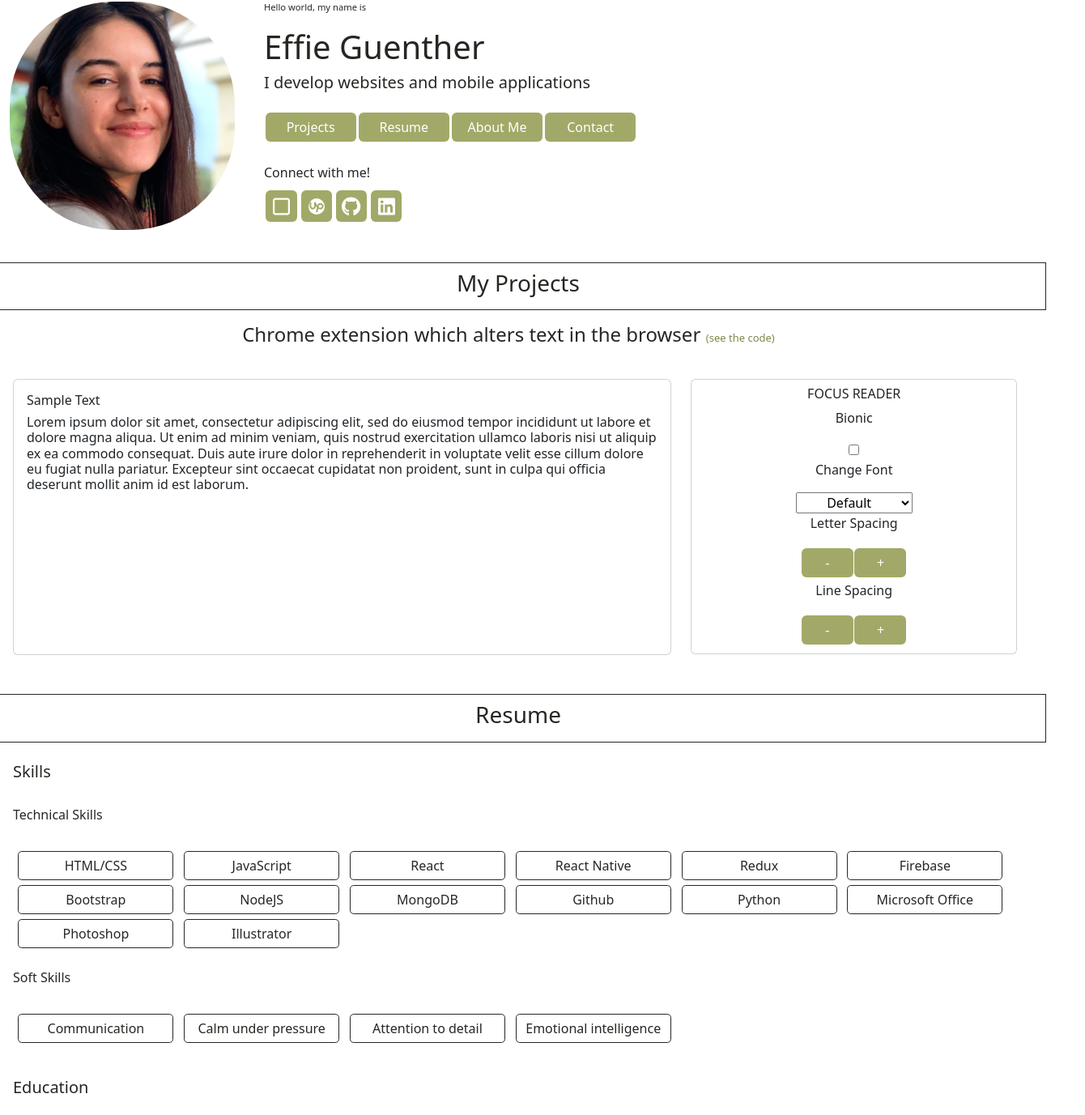
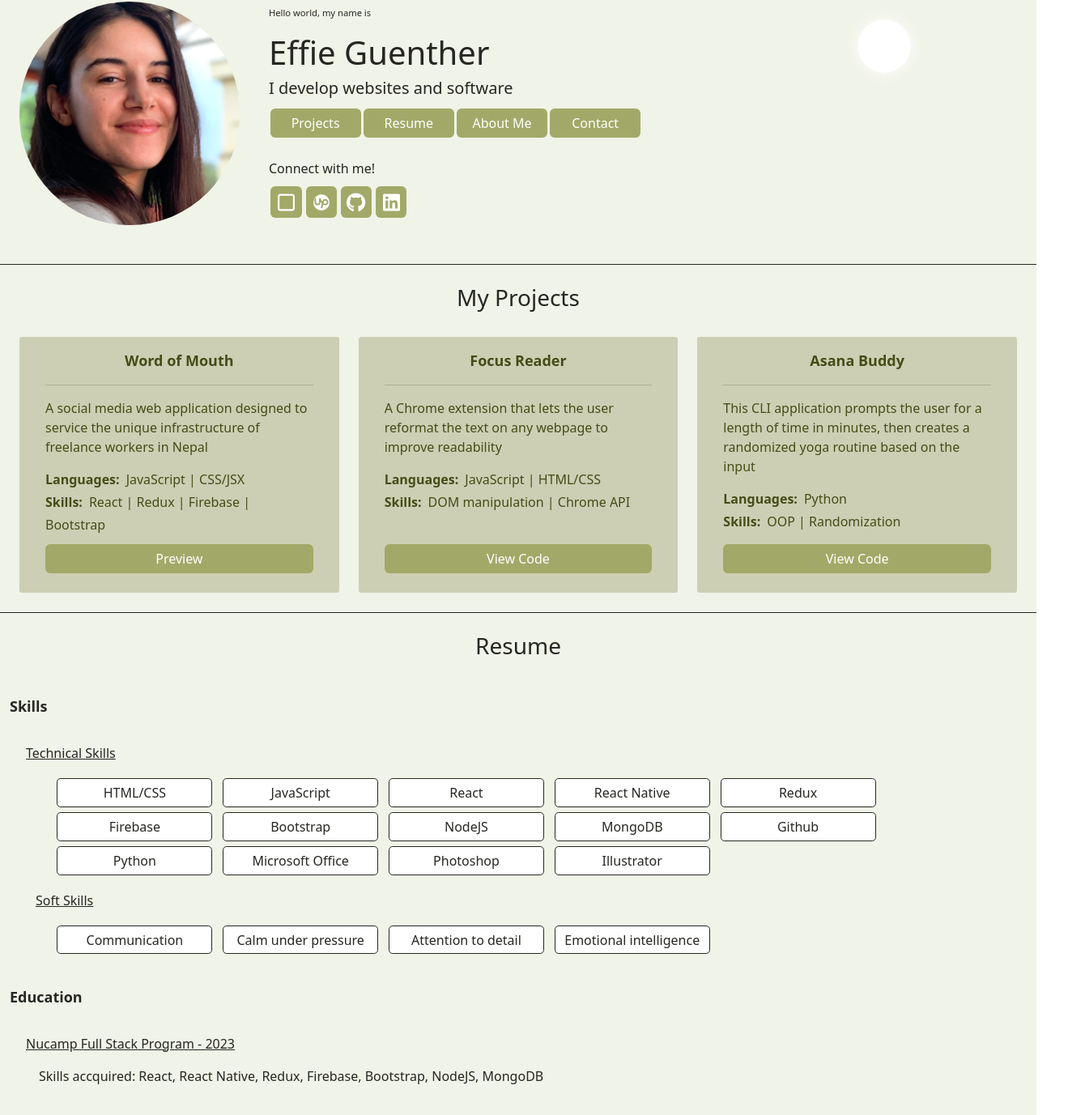
Before and after one commit to effieguenther/portfolio-website, a React (Create React App) app: page /projects in a window 1280 px wide. Shown: the part 92-1469 px from the top of the page at 81% size, 1340 px wide, since content can reach past the window. Built offline with nearby package versions, Linux system fonts and the light colour scheme.

Commit message:
styles and animation

```diff
--- a/src/App.css
+++ b/src/App.css
@@ -7,7 +7,7 @@ p {
 }
 
 img {
-  border-radius: 8em;
+  border-radius: 10em;
   margin: 1em;
 }
 
@@ -21,42 +21,71 @@ img {
 
 
 .light {
-  background-color: white;
+  background-color: #f0f3e7;
   color: #262622;
+  transition: background-color 2s, color 1s;
 }
 
 .light a {
-  color: #7F8748;
+  color: #cdcfb4;
+  transition: all 1s;
 }
 
 .light.section-header {
-  background-color: white;
   color: #262622;
-  border: 1px solid #262622;
+  border-top: 1px solid #262622;
+  transition: all 2s
 }
 
 .light .btn {
   background-color: #A2A968;
+  color: white;
   border: none;
+  transition: all 1s
 }
 
 .light .btn:hover {
   background-color: #757e3b;
   color: white;
-  border: none;
+  transition: all 1s
 }
 
 .light.header {
   background-color: #454c18;
+  transition: all 2s
 }
 
 .light.header-link {
   color: white;
+  transition: all 1s
 }
 
 .light .skills-list p {
   border: 1px solid #262622;
+  background-color: white;
+  transition: all 1s
 }
+
+.light .card {
+  background-color: #cdcfb4;
+  color: #454c18;
+  transition: all 1s
+}
+
+.light .project-card a {
+  color: #454c18;
+  transition: all 1s
+}
+
+.light .project-card .sub-header {
+  font-weight: bold;
+}
+
+.light .project-card .btn a {
+  color: white;
+  transition: all 1s;
+}
+
 
 /* ============ DARK THEME ============ */
 /*                c9c7cf
@@ -71,43 +100,63 @@ img {
 .dark {
   background-color: #151120;
   color: #c9c7cf;
+  transition: background-color 2s, color 1s;
 }
 
 .dark a {
   color: white;
+  transition: all 1s;
 }
 
 .dark.section-header {
   color: white;
-  border: 1px solid white;
+  border-top: 1px solid white;
+  transition: all 2s;
 }
 
 .dark .btn {
-  background-color: #c9c7cf;
-  color: #292243;
+  background-color: #a6a0b7;
+  color: #0f0f14;
+  transition: all 1s;
 }
 
 .dark .btn:hover {
   background-color: #7c768f;
-  color: white;
+  color: #0f0f14;
+  transition: all 1s;
 }
 
 .dark.header {
   background-color: #605A73;
+  transition: all 2s;
 }
 
 .dark .header-link {
   color: white;
+  transition: all 1s;
 }
 
 .dark .card {
-  background-color: #352f4b;
+  background-color: #312d3e;
   border: 1px solid #c9c7cf;
   color: #c9c7cf;
+  transition: all 1s;
 }
 
 .dark .skills-list p {
   border: 1px solid #c9c7cf;
+  background-color: #2b2837;
+  transition: all 1s;
+}
+
+.dark .project-card .btn a {
+  color: #0f0f14;
+  transition: all 1s;
+}
+
+.dark .project-card .sub-header {
+  color: white;
+  transition: all 1s
 }
 
 /* ================ LINK + BUTTON STYLING ============== */
@@ -137,30 +186,88 @@ img {
   width: 7em;
   margin: 0.1em 0.1em;
   border: none;
+  position:relative;
+  z-index: 5;
 }
 
-/* ============== HEADER STYLING ============ */
+/* ============== SECTION STYLING ============ */
 
 .section-header.row {
-  padding: 0.5em 0em;
+  padding-top: 1.5em;
   text-align: center
 }
 
-.project-header.row {
-  padding: 1em 0em;
-  text-align: center;
+#sun {
+  padding-right: 2em;
 }
 
-.project-header a {
+#sun img {
+  box-shadow: 0px 0px 20px white;
+  position: relative;
+  z-index: 0;
+}
+
+/* ============== PROJECT CARD STYLING ============ */
+
+div.projects.row {
+  margin: 1em 0em;
+}
+
+.projects .col-12, .col-6, .col-4 {
+  margin: 0.5em 0em;
+}
+
+.project-card.card {
+  margin: 0em;
+  padding: 1em 2em 0.5em 2em;
+  border-radius: 0.2em;
+  border: none;
+}
+
+.project-card .row {
+  margin-bottom: 2em;
+}
+
+.project-card .card-title {
+  font-weight: bold;
+  font-size: large;
+  text-align: center;
+  margin: 0em;
+}
+
+.project-card a {
   text-decoration: none;
-  font-size: small;
-  margin-left: 0.5em;
+}
+
+.project-card p {
+  margin-bottom: 0em;
+}
+
+.project-card .sub-header {
+  display: inline;
+  line-height: 0;
+}
+
+.project-card .skills-used {
+  display: inline;
+  padding-left: 0.5em;
+  line-height: 0;
+}
+
+.project-card .card-text {
+  margin-bottom: 1.5em;
+}
+
+.project-card .btn {
+  margin-top: auto;
+  margin-bottom: 1em;
+  width: 100;
 }
 
 /* ============== RESUME STYLING ============= */
 
-.skills-list {
-  margin-left: 1em;
+div.skills-list {
+  padding-left: 4em;
 }
 
 .skills-list p {
@@ -172,18 +279,25 @@ img {
   text-align: center;
 }
 
-.school-header {
-  margin: 0em 2em;
+p.big-header {
+  font-size: large;
+  padding-top: 2em;
   font-weight: bold;
 }
 
-.school-desc {
-  margin: 0em 0em 2em 3em;
+p.small-header {
+  padding-left: 2em;
+  padding-top: 1em;
+  text-decoration: underline;
+}
+
+p.school-desc {
+  padding-left: 3em;
 }
 
 p.story-desc {
-  width: 50em;
-  margin: 0em 1em 3em 3em;
+  padding-left: 3em;
+  padding-right: 2em;
 }
 
 /* CHROME EXTENSION STYLING */
--- a/src/components/Header.js
+++ b/src/components/Header.js
@@ -24,7 +24,7 @@ const Header = () => {
                     onClick={clickHandler}
                 >
                 {
-                    theme === 'light' ? ('dark mode') : ('light mode')
+                    theme === 'light' ? ('night mode') : ('day mode')
                 }
                 </Button>
             </Col>
--- a/src/components/Resume.js
+++ b/src/components/Resume.js
@@ -1,13 +1,11 @@
-import { Col, Row } from 'reactstrap';
+import { Row } from 'reactstrap';
 
 const Resume = () => {
     return (
         <>
-            <Row className='ms-1 mt-4'>
-                <h5>Skills</h5>
-            </Row>
-            <Row className='my-4 ms-1'>
-                <h6>Technical Skills</h6>
+            <Row>
+                <p className='big-header'>Skills</p>
+                <p className='small-header'>Technical Skills</p>
             </Row>
             <Row>
                 <div className='skills-list'>
@@ -27,9 +25,7 @@ const Resume = () => {
                     <p>Illustrator</p>
                 </div>
             </Row>
-            <Row className='ms-1 my-4'>
-                <h6>Soft Skills</h6>
-            </Row>
+            <p className='small-header'>Soft Skills</p>
             <Row>
                 <div className='skills-list'>
                     <p>Communication</p>
@@ -38,22 +34,18 @@ const Resume = () => {
                     <p>Emotional intelligence</p>
                 </div>
             </Row>
-            <Row className='ms-1 my-4'>
-                <h5 className='mt-3'>Education</h5>
-            </Row>
+            <p className='big-header'>Education</p>
             <Row>
-                <p className='school-header'>Nucamp Full Stack Program - 2023</p>
+                <p className='small-header'>Nucamp Full Stack Program - 2023</p>
                 <p className='school-desc'>Skills accquired: React, React Native, Redux, Firebase, Bootstrap, NodeJS, MongoDB</p>
-                <p className='school-header'>Boot.dev Backend Program - 2022</p>
+                <p className='small-header'>Boot.dev Backend Program - 2022</p>
                 <p className='school-desc'>Skills accquired: Python, JavaScript, OOP, Algorithms, Data Structures, HTTP</p>
-                <p className='school-header'>The University of Alabama - 2018</p>
+                <p className='small-header'>The University of Alabama - 2018</p>
                 <p className='school-desc'>B.S. with a Minor in Computer Science</p>
             </Row>
-            <Row className='ms-1'>
-                <h5>My Story</h5>
-            </Row>
+            <p className='big-header'>My Story</p>
             <Row>
-                <p className='story-desc'>After 4 years as a product developer for luxury fashion companies in New York City, I realized that I wanted a different career. I have always had an interest in coding since being on the robotics team in high school, and continued my study through a minor in college. I rekindled my love for software with the Boot.dev program, and really committed to this path after joning Nucamp's full stack course. Over the past year I have worked on my passion projects and started freelancing with Upwork.</p>
+                <p className='story-desc'>I have loved coding since joning the robotics team in high school and continued my computer science study through a minor in college. However, I was young and enticed by a more creative line of work. After graduating college, I spent 4 years as a product developer for luxury fashion companies in New York City. After a while I felt stuck in a problematic industry, and I realized that I needed to make a huge change. For the past year, I have gotten back to my roots and dedicated every moment of my free time to learning code. Through bootcamps, self-study, and freelancing with Upwork, I have honed my skills and fallen in love with code. With my background in developing luxury products, I bring a unique eye for aesthetic and detail in my code to create visually stunning user experiences.</p>
             </Row>
         </>
     )
--- /dev/null
+++ b/src/components/SunAndMoon.js
@@ -0,0 +1,37 @@
+import sun from '../assets/img/sun.svg';
+import moon from '../assets/img/moon.svg';
+import { useTransition, animated } from '@react-spring/web';
+import { useEffect, useState } from 'react';
+
+const SunAndMoon = ({ currentTheme }) => {
+    const [image, setImage] = useState(sun);
+
+    const transitions = useTransition([image], {
+        from: { opacity: 0, transform: 'translateY(200%) translateX(-150%)' },
+        enter: { opacity: 1, delay: 100, transform: 'translateY(0px) translateX(0%)' },
+        leave: { opacity: 0, transform: 'translateY(200%) translateX(150%)' },
+        config: { duration: 450},
+        exitBeforeEnter: true
+    })
+
+    useEffect(() => {
+        setImage(currentTheme === 'dark' ? moon : sun);
+    }, [currentTheme]);
+
+    return (
+        <>
+            {
+                transitions((styles, item) => (
+                    <animated.img
+                        src={item}
+                        style={styles}
+                        alt={currentTheme === 'light' ? 'sun' : 'moon'}
+                        className='img-fluid'
+                    />
+                ))
+            }
+        </>
+    )
+};
+
+export default SunAndMoon;
--- a/src/components/chrome-extension/ChromeExtension.js
+++ b/src/components/chrome-extension/ChromeExtension.js
@@ -1,4 +1,4 @@
-import { Card, Row, Col, Button } from 'reactstrap';
+import { Card, Row, Col, Button, Container } from 'reactstrap';
 import { PARAGRAPHS } from './PARAGRAPHS';
 import { useState } from 'react';
 import { useSelector } from 'react-redux';
@@ -84,11 +84,7 @@ const ChromeExtension = () => {
     }
 
     return (
-        <>
-            <Row className={`${theme} text-center project-header`}>
-                <h4>Chrome extension which alters text in the browser
-                <a href='https://github.com/effieguenther/focusReader' target='_blank'>(see the code)</a></h4>
-            </Row>
+        <Container fluid>
             <Row className={`${theme} mt-3 mb-5`}>
                 <Col>
                     <Card className='sample-text p-3'>
@@ -121,7 +117,7 @@ const ChromeExtension = () => {
                     </Card>
                 </Col>
             </Row>
-        </>
+        </Container>
     )
 }
 
--- a/src/pages/HomePage.js
+++ b/src/pages/HomePage.js
@@ -1,11 +1,11 @@
-import { Button, Row, Col } from 'reactstrap';
+import { Button, Row, Col, Container, Card, CardTitle, CardText } from 'reactstrap';
 import { useSpring, animated } from '@react-spring/web';
 import { useSelector } from 'react-redux';
 import headshot from '../assets/img/portfolio_headshot_color.png'
 import Header from '../components/Header';
-import ChromeExtension from '../components/chrome-extension/ChromeExtension';
 import SocialButtons from '../components/SocialButtons';
 import Resume from '../components/Resume';
+import SunAndMoon from '../components/SunAndMoon';
 
 const HomePage = () => {
     const props1 = useSpring({
@@ -22,31 +22,38 @@ const HomePage = () => {
     })
 
     const theme = useSelector((state) => state.themes.currentTheme);
-    console.log(theme);
 
     return(
-        <div className={theme}>
+        <Container className={theme} fluid>
             <Header />
             <Row className={`${theme} pt-4`}>
-                <Col className='col-4 col-md-3 px-4 pb-4 d-flex align-items-start justify-content-center'>
+                <Col className='col-4 col-md-3 px-4 pb-4 d-sm-flex align-items-start justify-content-center d-none'>
                     <img
                     src={headshot}
                     alt='effie guenther headshot'
                     className='img-fluid'
                     />
                 </Col>
-                <Col className='col-8 d-flex align-items-center mb-2'>
+                <Col className='col-sm-8 d-flex align-items-center mb-2'>
                     <Row className='pb-4'>
                         <Col className='col-12'>
-                            <p className='small-text'>Hello world, my name is</p>
-                            <animated.h1 style={props1}>Effie Guenther</animated.h1>
-                            <animated.h5 style={props2}>I develop websites and mobile applications</animated.h5>
+                            <Row>
+                                <Col xs='9' sm='9' xl='10'>
+                                    <p className='small-text'>Hello world, my name is</p>
+                                    <animated.h1 style={props1}>Effie Guenther</animated.h1>
+                                    <animated.h5 style={props2}>I develop websites and software</animated.h5>
+                                </Col>
+                                <Col id='sun'>
+                                    <SunAndMoon currentTheme={theme}/>
+                                </Col>
+                            </Row>
+
                         </Col>
                         <Col className='text-start'>
-                            <div className='nav-buttons mt-3'>
-                                <Button className=''>Projects</Button>
-                                <Button className=''>Resume</Button>
-                                <Button className=''>About Me</Button>
+                            <div className='nav-buttons mt-1'>
+                                <Button href='#projects'>Projects</Button>
+                                <Button href='#resume'>Resume</Button>
+                                <Button href='#resume'>About Me</Button>
                                 <Button className=''>Contact</Button>
                             </div>
                             <p className='mt-4 mb-0'>Connect with me!</p>
@@ -56,16 +63,102 @@ const HomePage = () => {
                 </Col>
             </Row>
             <Row className={`section-header ${theme}`}>
-                <h3 className='text-center'>My Projects</h3>
+                <h3 className='text-center' id='projects'>My Projects</h3>
             </Row>
-            <Row>
-                <ChromeExtension />
+            <Row className='projects'>
+                <Col xs='12' sm='6' lg='4'>
+                    <Card className='project-card h-100'>
+                        <CardTitle>
+                            <a
+                                href='https://wordofmouth-alpha.web.app/'
+                                target='_blank'
+                            >
+                                Word of Mouth
+                            </a>
+                        </CardTitle>
+                        <hr/>
+                            <CardText>
+                                <p>A social media web application designed to service the unique infrastructure of freelance workers in Nepal</p>
+                                <p className='sub-header'>Languages:</p>
+                                <p className='skills-used'>
+                                    JavaScript | CSS/JSX
+                                </p>
+                                <br/>
+                                <p className='sub-header'>Skills:</p>
+                                <p className='skills-used'>
+                                    React | Redux | Firebase | Bootstrap
+                                </p>
+                        </CardText>
+                        <Button>
+                            <a
+                                href='https://wordofmouth-alpha.web.app/'
+                            target='_blank'
+                            >
+                                Preview
+                            </a>
+                        </Button>
+                    </Card>
+                </Col>
+                <Col xs='12' sm='6' lg='4'>
+                    <Card className='project-card h-100'>
+                        <CardTitle>
+                            <a href='https://github.com/effieguenther/focusReader' target='_blank'>
+                                Focus Reader
+                            </a>
+                        </CardTitle>
+                        <hr/>
+                        <CardText>
+                            <p>A Chrome extension that lets the user reformat the text on any webpage to improve readability</p>
+                            <p className='sub-header'>Languages:</p>
+                            <p className='skills-used'>
+                                JavaScript | HTML/CSS
+                            </p>
+                            <br/>
+                            <p className='sub-header'>Skills:</p>
+                            <p className='skills-used'>
+                                DOM manipulation | Chrome API
+                            </p>
+                        </CardText>
+                        <Button>
+                            <a href='https://github.com/effieguenther/focusReader' target='_blank'>
+                                View Code
+                            </a>
+                        </Button>
+                    </Card>
+                </Col>
+                <Col xs='12' sm='6' lg='4'>
+                        <Card className='project-card h-100'>
+                            <CardTitle>
+                                <a href='https://github.com/effieguenther/asana_buddy' target='_blank'>
+                                    Asana Buddy
+                                </a>
+                            </CardTitle>
+                            <hr/>
+                            <CardText>
+                                <p>This CLI application prompts the user for a length of time in minutes, then creates a randomized yoga routine based on the input</p>
+                                <p className='sub-header'>Languages:</p>
+                                <p className='skills-used'>
+                                    Python
+                                </p>
+                                <br/>
+                                <p className='sub-header'>Skills:</p>
+                                <p className='skills-used'>
+                                    OOP | Randomization
+                                </p>
+                            </CardText>
+                            <Button>
+                                <a href='https://github.com/effieguenther/asana_buddy' target='_blank'>
+                                    View Code
+                                </a>
+                            </Button>
+                        </Card>
+                </Col>
             </Row>
             <Row className={`section-header ${theme}`}>
-                <h3 classsName='text-center'>Resume</h3>
+                <h3 classsName='text-center' id='resume'>Resume</h3>
             </Row>
             <Resume />
-        </div>
+        </Container>
     );
 }
 
```
Also changed, not shown: src/assets/img/moon.svg (added), src/assets/img/sun.svg (added).
